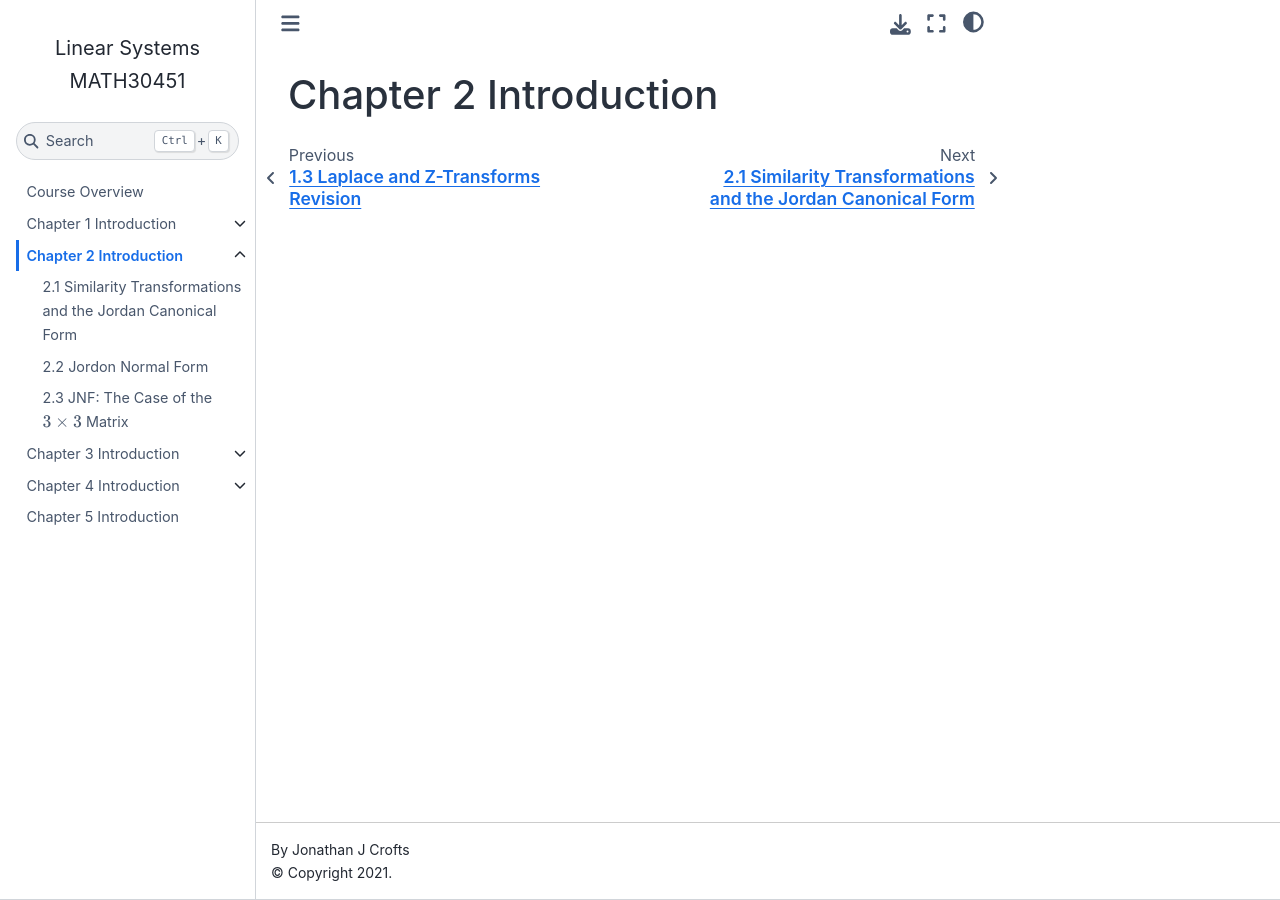
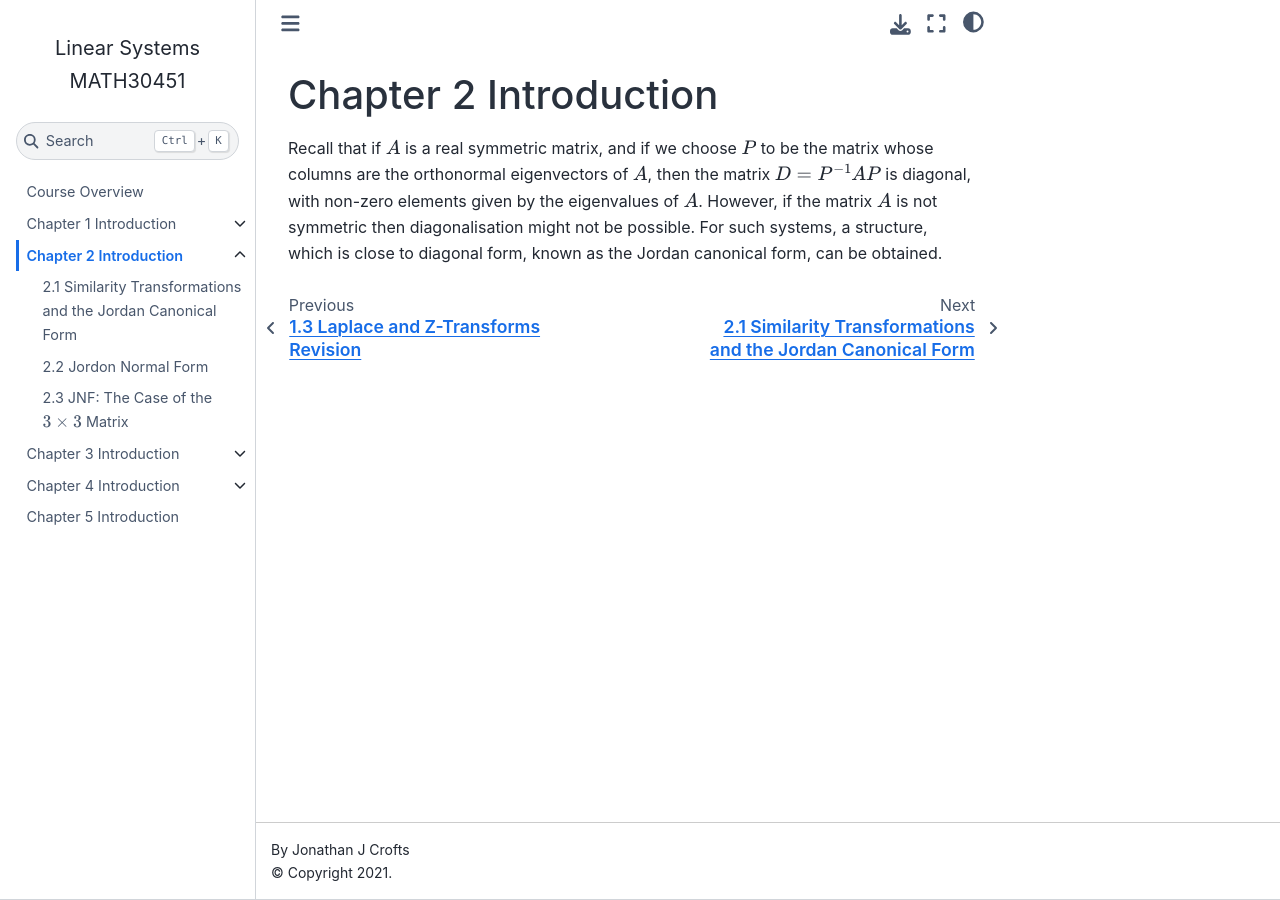
Before and after one commit to jjcrofts77/Linear-Systems-MATH30451, a Jupyter Book: the page built from content/notebooks/Chapter2/Chapter2Intro.md, in a window 1280 px wide. Built offline with Jupyter Book 1.0.4 settings and Sphinx 7.4.7 and the Sphinx Book theme 1.1.4, drawn with Linux system fonts in a browser that asks for light colours.

Commit message:
Update Chapter2Intro.md

```diff
--- a/content/notebooks/Chapter2/Chapter2Intro.md
+++ b/content/notebooks/Chapter2/Chapter2Intro.md
@@ -1 +1,3 @@
 # Chapter 2 Introduction
+
+Recall that if $A$ is a real symmetric matrix, and if we choose $P$ to be the matrix whose columns are the orthonormal eigenvectors of $A$, then the matrix $D=P^{-1}AP$ is diagonal, with non-zero elements given by the eigenvalues of $A$. However, if the matrix $A$ is not symmetric then diagonalisation might not be possible. For such systems, a structure, which is close to diagonal form, known as the Jordan canonical form, can be obtained.
```
